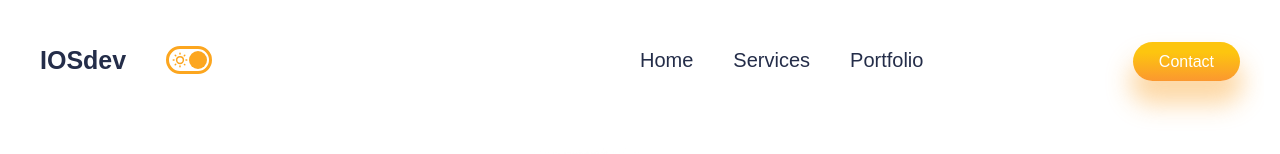
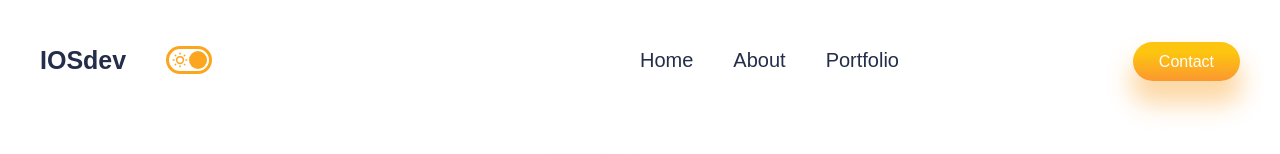
Before and after one commit to iosfullstack/myportfolio-react, a React (Create React App) app: page / in a window 1280 px wide. Shown: the top 154 px of the page. Built offline with nearby package versions, Linux system fonts and the light colour scheme.

Commit message:
new changes

```diff
--- a/src/Components/Navbar/Navbar.jsx
+++ b/src/Components/Navbar/Navbar.jsx
@@ -18,7 +18,7 @@ const Navbar = () => {
             <li>Home</li>
             </Link>
             <Link to='about' smooth={true} spy={true}>
-            <li>Services</li>
+            <li>About</li>
             </Link>
             <Link to='contact' smooth={true} spy={true}>
             <li>Portfolio</li>
```
